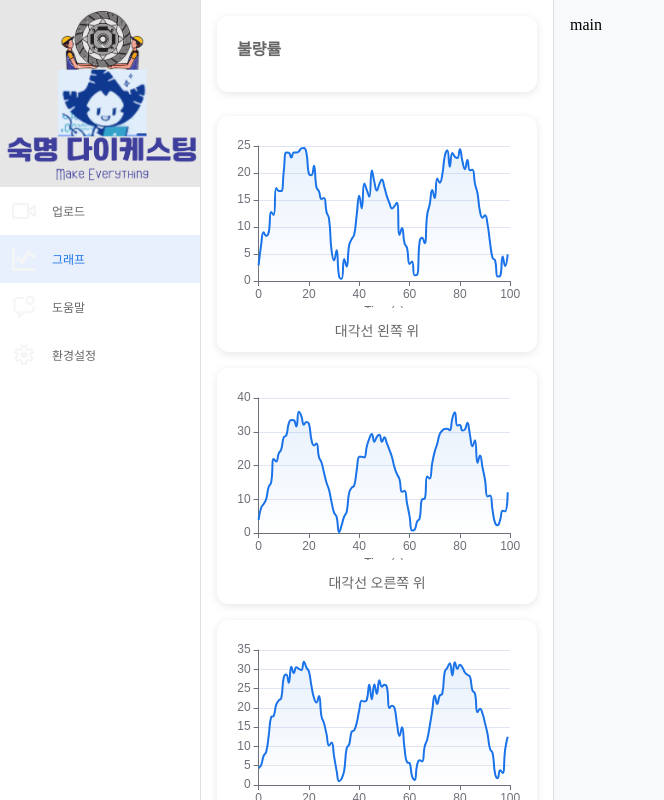
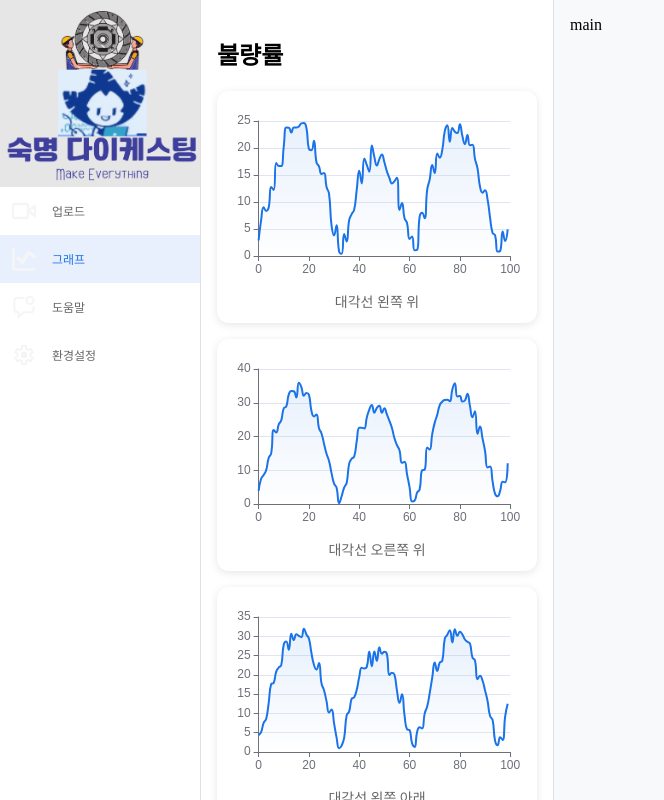
Before and after one commit to AWS-CV-Project-3355/client, a React (Create React App) app: page /graph in a window 1280 px wide. Shown: the whole page, without its empty margins (0-664 px from the left). Built offline with nearby package versions, Linux system fonts and the light colour scheme.

Commit message:
feat: graph 수정

```diff
--- a/src/assets/css/Graph.css
+++ b/src/assets/css/Graph.css
@@ -11,15 +11,7 @@
 }
 
 /* 불량률 섹션 */
-.defect-rate {
-    background: white;
-    padding: 20px;
-    border-radius: 12px;
-    box-shadow: 0 2px 8px rgba(0, 0, 0, 0.1);
-    margin-bottom: 24px;
-}
-
-.defect-rate h2 {
+.h2 {
     margin: 0;
     font-size: 16px;
     color: #666;
@@ -30,7 +22,7 @@
 .graphs-section {
     display: flex;
     flex-direction: column;
-    gap: 24px;
+    gap: 16px;
 }
 
 .graph-item {
@@ -42,12 +34,12 @@
 
 .chart-container {
     width: 100%;
-    height: 100px;
+    height: 70px;
 }
 
 .graph-title {
     text-align: center;
-    margin-top: 12px;
+    margin-top: 8px;
     font-size: 14px;
     color: #666;
     font-weight: 500;
--- a/src/components/Graph.jsx
+++ b/src/components/Graph.jsx
@@ -1,4 +1,3 @@
-// components/Graph.jsx
 import React, { useEffect, useRef } from 'react';
 import * as echarts from 'echarts';
 import '../assets/css/Graph.css';
@@ -38,18 +37,18 @@ const Graph = () => {
             },
             xAxis: {
                 type: 'value',
-                name: 'Time(s)',
-                nameLocation: 'middle',
-                nameGap: 25,
+                // name: 'Time(s)',
+                // nameLocation: 'middle',
+                // nameGap: 25,
                 splitLine: {
                     show: false
                 }
             },
             yAxis: {
                 type: 'value',
-                name: 'Value',
-                nameLocation: 'middle',
-                nameGap: 40
+                // name: 'Value',
+                // nameLocation: 'middle',
+                // nameGap: 40
             },
             series: [{
                 data: data,
@@ -104,10 +103,7 @@ const Graph = () => {
 
     return (
         <div className="graph-container">
-            {/* 불량률 섹션 */}
-            <div className="defect-rate">
-                <h2>불량률</h2>
-            </div>
+            <h2>불량률</h2>
 
             {/* 그래프들 */}
             <div className="graphs-section">
```
